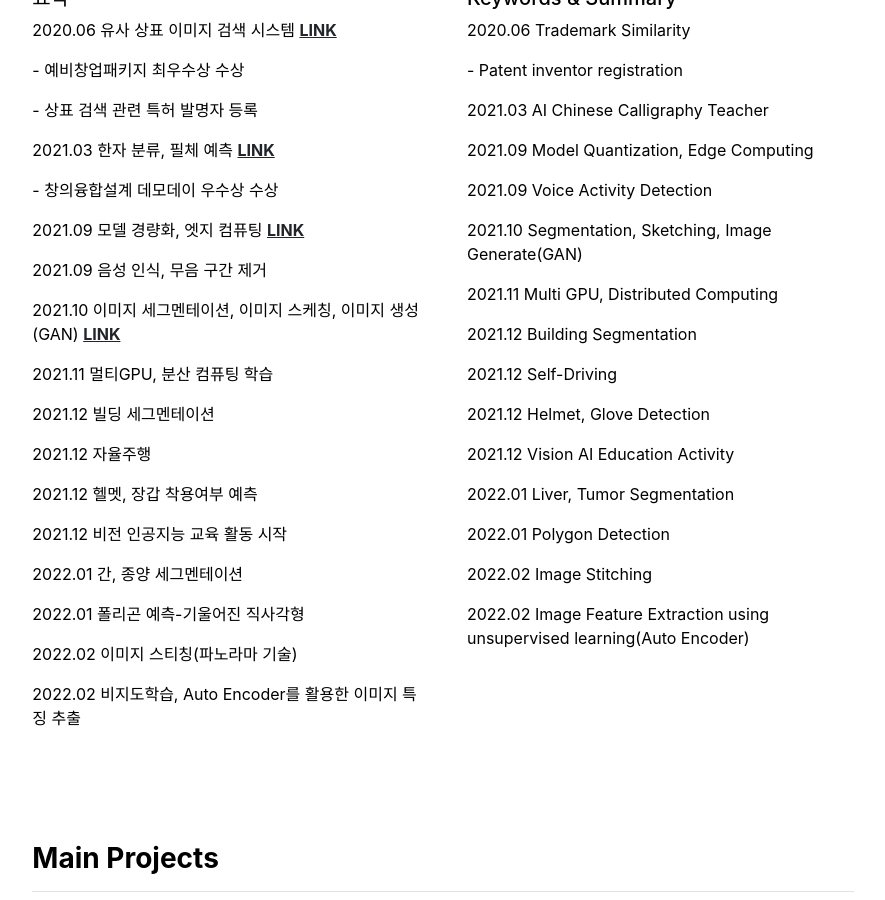
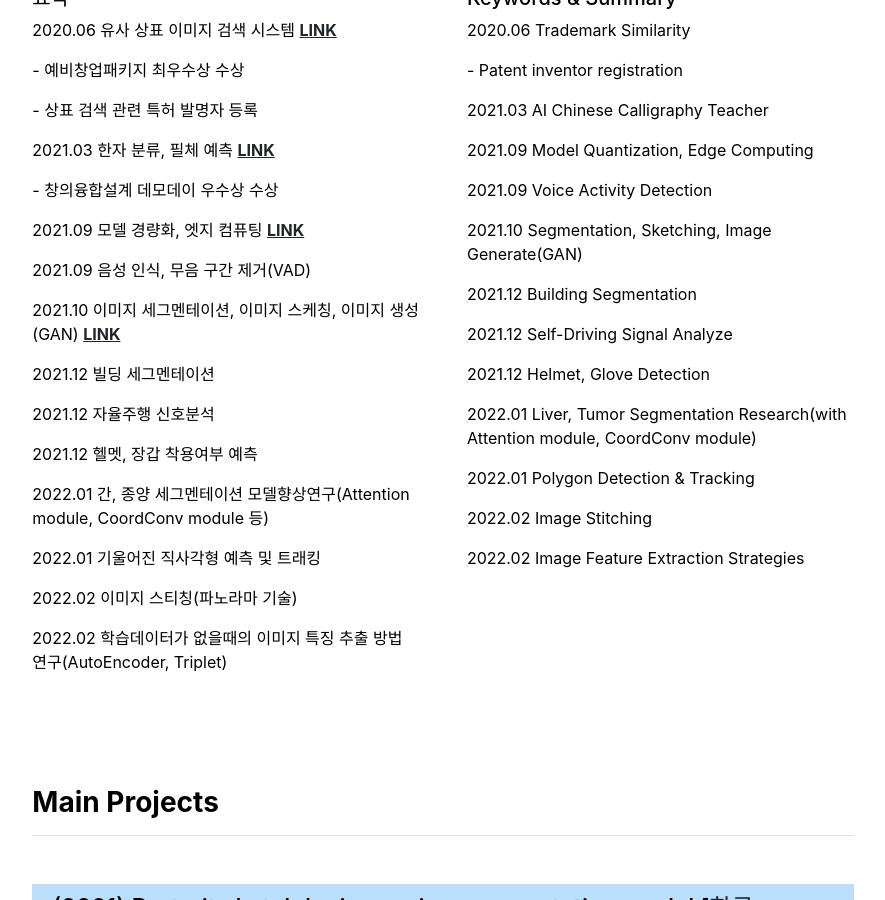
Before and after one commit to HyeongminMoon/HyeongminMoon.github.io, a Jekyll site: the page built from index.md, in a window 1280 px wide and 900 px high, scrolled down 993 px. Shown: the whole window, without its empty margins (197-1082 px from the left). Built offline with Jekyll 4.4.1, drawn with Linux system fonts in a browser that asks for light colours; grey boxes are pictures that could not be loaded.

Commit message:
Update publications.html

```diff
--- a/_includes/publications.html
+++ b/_includes/publications.html
@@ -21,17 +21,15 @@
         <p>2021.03 한자 분류, 필체 예측 <a style="color:blue" href="https://hyeongminmoon.github.io/FRCNN_Calligraphy/"> <b>LINK</b></a></p>
         <p>- 창의융합설계 데모데이 우수상 수상</p>
         <p>2021.09 모델 경량화, 엣지 컴퓨팅 <a style="color:blue" href="https://hyeongminmoon.github.io/tfjs_Edge-computing-by-inference-AImodel-on-WebGL/"> <b>LINK</b></a></p>
-        <p>2021.09 음성 인식, 무음 구간 제거</p>
+        <p>2021.09 음성 인식, 무음 구간 제거(VAD)</p>
         <p>2021.10 이미지 세그멘테이션, 이미지 스케칭, 이미지 생성(GAN) <a style="color:blue" href="https://hyeongminmoon.github.io/U-2-Net_portrait_sketch/"> <b>LINK</b></a></p>
-        <p>2021.11 멀티GPU, 분산 컴퓨팅 학습</p>
         <p>2021.12 빌딩 세그멘테이션</p>
-        <p>2021.12 자율주행</p>
+        <p>2021.12 자율주행 신호분석</p>
         <p>2021.12 헬멧, 장갑 착용여부 예측</p>
-        <p>2021.12 비전 인공지능 교육 활동 시작</p>
-        <p>2022.01 간, 종양 세그멘테이션</p>
-        <p>2022.01 폴리곤 예측-기울어진 직사각형</p>
+        <p>2022.01 간, 종양 세그멘테이션 모델향상연구(Attention module, CoordConv module 등)</p>
+        <p>2022.01 기울어진 직사각형 예측 및 트래킹</p>
         <p>2022.02 이미지 스티칭(파노라마 기술)</p>
-        <p>2022.02 비지도학습, Auto Encoder를 활용한 이미지 특징 추출</p>
+        <p>2022.02 학습데이터가 없을때의 이미지 특징 추출 방법 연구(AutoEncoder, Triplet)</p>
       </div>
       <div class="col-md-6">
         <h5> Keywords & Summary </h5>
@@ -41,15 +39,13 @@
         <p>2021.09 Model Quantization, Edge Computing</p>
         <p>2021.09 Voice Activity Detection</p>
         <p>2021.10 Segmentation, Sketching, Image Generate(GAN)</p>
-        <p>2021.11 Multi GPU, Distributed Computing</p>
         <p>2021.12 Building Segmentation</p>
-        <p>2021.12 Self-Driving</p>
+        <p>2021.12 Self-Driving Signal Analyze</p>
         <p>2021.12 Helmet, Glove Detection</p>
-        <p>2021.12 Vision AI Education Activity</p>
-        <p>2022.01 Liver, Tumor Segmentation</p>
-        <p>2022.01 Polygon Detection</p>
+        <p>2022.01 Liver, Tumor Segmentation Research(with Attention module, CoordConv module)</p>
+        <p>2022.01 Polygon Detection & Tracking</p>
         <p>2022.02 Image Stitching</p>
-        <p>2022.02 Image Feature Extraction using unsupervised learning(Auto Encoder)</p>
+        <p>2022.02 Image Feature Extraction Strategies</p>
       </div>
     </div>
   </div>
```
